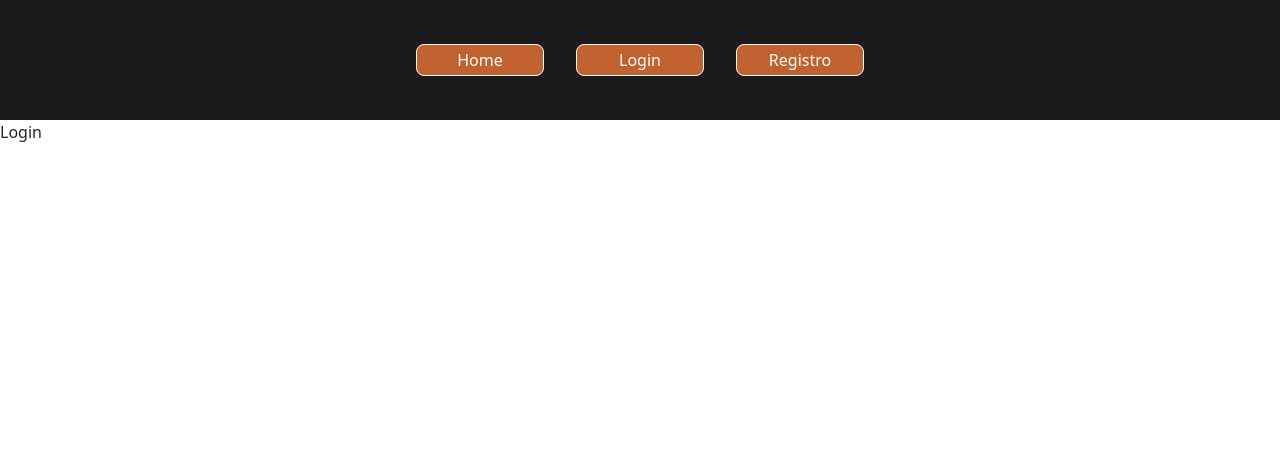
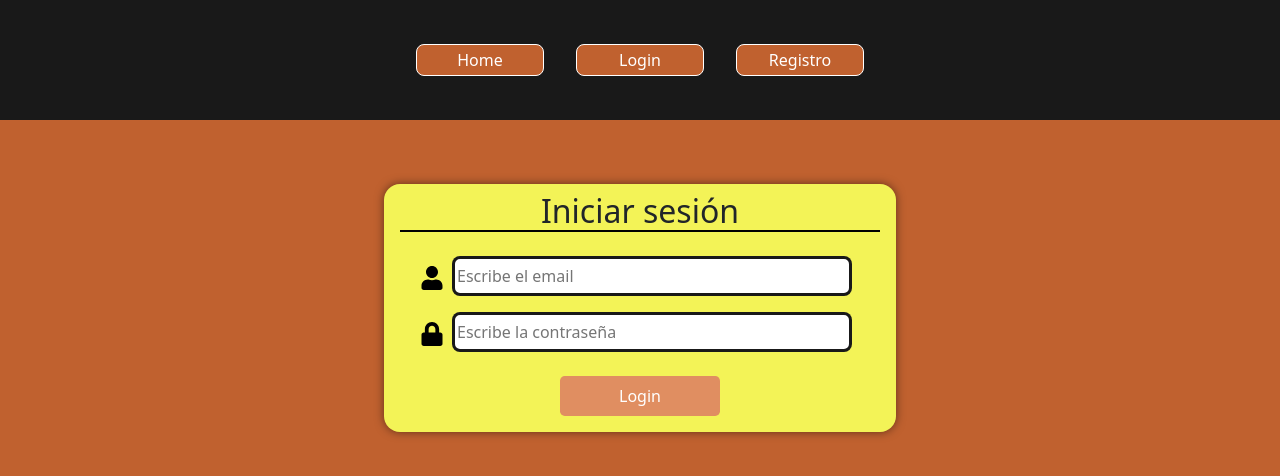
Before and after one commit to rgolfe81/Frontend-React-TopTenisValencia, a React (Vite) app: page /login in a window 1280 px wide. Shown: the top 476 px of the page. Built offline with nearby package versions, Linux system fonts and the light colour scheme.

Commit message:
feat: Login view basic design completed with hooks validate inputs of functional component

```diff
--- a/package.json
+++ b/package.json
@@ -14,6 +14,7 @@
     "react": "^18.2.0",
     "react-bootstrap": "^2.7.4",
     "react-dom": "^18.2.0",
+    "react-icons": "^4.8.0",
     "react-router-dom": "^6.10.0"
   },
   "devDependencies": {
--- a/src/common/InputText/InputText.css
+++ b/src/common/InputText/InputText.css
@@ -12,9 +12,9 @@
 
 @media (max-width: 768px) {
   .inputBasicDesign {
-    width: 15em;
+    width: 13em;
   }
   .inputErrorDesign {
-    width: 15em;
+    width: 13em;
   }
 }
--- a/src/pages/Login/Login.css
+++ b/src/pages/Login/Login.css
@@ -0,0 +1,63 @@
+.loginDesign {
+    min-height: 85vh;
+    max-width: 100vw;
+    background-color: rgb(192, 97, 47);
+    display: flex;
+    flex-direction: column;
+    justify-content: start;
+    align-items: center;
+  }
+
+  .boxDesignLogin {
+    display: flex;
+    min-width: 40vw;
+    flex-direction: column;
+    justify-content: center;
+    align-items: center;
+    margin-top: 4em;
+    padding: 1em;
+    background-color: rgb(243, 243, 87);
+    box-shadow: 0 0 10px rgba(0, 0, 0, 0.5);
+    border-radius: 1em;
+  }
+
+  .titleDesign {
+    border-bottom: 0.15em solid black;
+    width: 100%;
+    height: 2em;
+    margin-bottom: 1em;
+    display: flex;
+    justify-content: center;
+    align-items: center;
+  }
+
+  .buttonOff {
+    width: 10em;
+    height: 2.5em;
+    margin-top: 1em;
+    display: flex;
+    justify-content: center;
+    align-items: center;
+    background-color: rgb(224, 142, 97);
+    color: white;
+    border-radius: 0.3em;
+  }
+
+  .buttonOn {
+    background-color: rgb(43, 3, 246);
+    cursor: pointer;
+  }
+
+  .iconDesign {
+    color: black;
+    font-size: 1.5em;
+  }
+  .buttonOn:hover {
+    background-color: rgb(33, 2, 135);
+    transition: 0.5s;
+  }
+  @media (max-width: 768px) {
+    .boxDesignLogin {
+      max-width: 90vw;
+    }
+  }
--- a/src/pages/Login/Login.jsx
+++ b/src/pages/Login/Login.jsx
@@ -1,7 +1,137 @@
-import React from 'react'
+import React, { useEffect, useState } from "react";
+import "./Login.css";
+import { InputText } from "../../common/InputText/InputText";
+import { FaLock, FaUser } from "react-icons/fa";
+import { checkInputs } from "../../helpers/useful";
 
 export const Login = () => {
+  // Hook datos credenciales del usuario
+  const [credenciales, setCredenciales] = useState({
+    email: "",
+    password: "",
+  });
+  // Hooks para validación de errores de credenciales de usuario
+  const [credencialesError, setCredencialesError] = useState({
+    emailError: "",
+    passwordError: "",
+  });
+  const [credencialesIsValid, setCredencialesIsValid] = useState({
+    emailIsValid: false,
+    passwordIsValid: false,
+  });
+  // Hook validación final que activa el botón de envío de datos
+  const [activeForm, setActiveForm] = useState(false);
+
+  // Manejador de cambios en la entrada de credenciales de los InputText del evento onChange
+  const inputHandler = (e) => {
+    setCredenciales((preveState) => ({
+      ...preveState,
+      [e.target.name]: e.target.value,
+    }));
+  };
+
+  // Manejador de cambios del evento onBlur
+  const inputValidate = (e) => {
+    let error = "";
+    // checkInputs es la función de chequeo de los inputs de useful.js
+    let checked = checkInputs(e.target.name, e.target.value, e.target.required);
+    error = checked.message;
+    // Manejador de cambios en las validaciones de los InputText
+    setCredencialesIsValid((prevState) => ({
+      ...prevState,
+      [e.target.name + "IsValid"]: checked.validated,
+    }));
+    // Manejador de cambios en los mensajes de error de los InputText
+    setCredencialesError((prevState) => ({
+      ...prevState,
+      [e.target.name + "Error"]: error,
+    }));
+  };
+
+  // Comprobador de los tres hooks de credenciales que activa el botón de envío de datos
+  useEffect(() => {
+    for (let error in credencialesError) {
+      if (credencialesError[error] !== "") {
+        setActiveForm(false);
+        return;
+      }
+    }
+    for (let vacio in credenciales) {
+      if (credenciales[vacio] === "") {
+        setActiveForm(false);
+        return;
+      }
+    }
+    for (let validated in credencialesIsValid) {
+      if (credencialesIsValid[validated] === false) {
+        setActiveForm(false);
+        return;
+      }
+    }
+    setActiveForm(true);
+  });
+
   return (
-    <div>Login</div>
-  )
-}
+    <div className="loginDesign">
+      <div className="boxDesignLogin">
+        <div className="titleDesign">
+          <h2>Iniciar sesión</h2>
+        </div>
+        {/* {welcome !== "" ? (
+          <div>{welcome}</div>
+        ) : ( */}
+        <>
+          <div>
+            <FaUser className="iconDesign" />
+            <InputText
+              className={
+                credencialesError.emailError === ""
+                  ? "inputBasicDesign"
+                  : "inputBasicDesign inputErrorDesign"
+              }
+              type="email"
+              maxLength="50"
+              name="email"
+              placeholder="Escribe el email"
+              required={true}
+              changeFunction={(e) => inputHandler(e)}
+              blurValidateFunction={(e) => inputValidate(e)}
+            />
+          </div>
+          <div>{credencialesError.emailError}</div>
+          <div>
+            <FaLock className="iconDesign" />
+            <InputText
+              className={
+                credencialesError.passwordError === ""
+                  ? "inputBasicDesign"
+                  : "inputBasicDesign inputErrorDesign"
+              }
+              type="password"
+              maxLength="30"
+              name="password"
+              placeholder="Escribe la contraseña"
+              required={true}
+              changeFunction={(e) => inputHandler(e)}
+              blurValidateFunction={(e) => inputValidate(e)}
+            />
+          </div>
+          <div>{credencialesError.passwordError}</div>
+          <div
+            className={activeForm ? "buttonOff buttonOn" : "buttonOff"}
+            onClick={
+              activeForm
+                ? () => {
+                    // logeame();
+                  }
+                : () => {}
+            }
+          >
+            Login
+          </div>
+        </>
+        {/* )} */}
+      </div>
+    </div>
+  );
+};
--- a/src/pages/Register/Register.css
+++ b/src/pages/Register/Register.css
@@ -10,7 +10,7 @@
 
 .titleDesign {
   border-bottom: 0.15em solid black;
-  width: 18em;
+  width: 100%;
   height: 2em;
   margin-bottom: 1em;
   display: flex;
--- a/src/pages/Register/Register.jsx
+++ b/src/pages/Register/Register.jsx
@@ -90,7 +90,7 @@ export const Register = () => {
     <div className="registerDesign">
       <div className="boxDesignRegister">
         <div className="titleDesign">
-          <h2>Registro Usuario</h2>
+          <h4>Registro Usuario</h4>
         </div>
         <InputText
           className={
```
Also changed, not shown: 1 other file (tests, documents, lock files or other folders).
